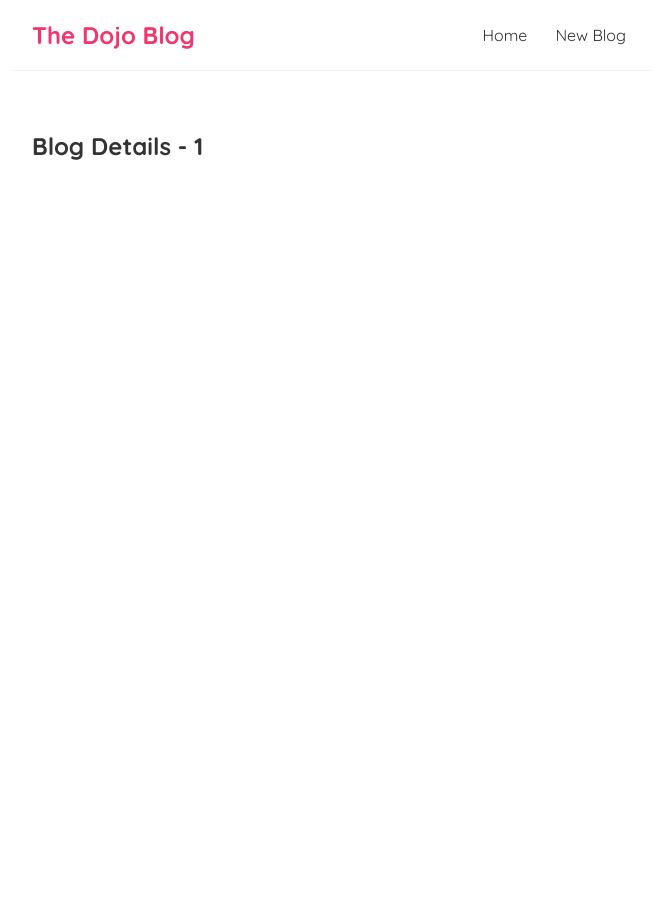
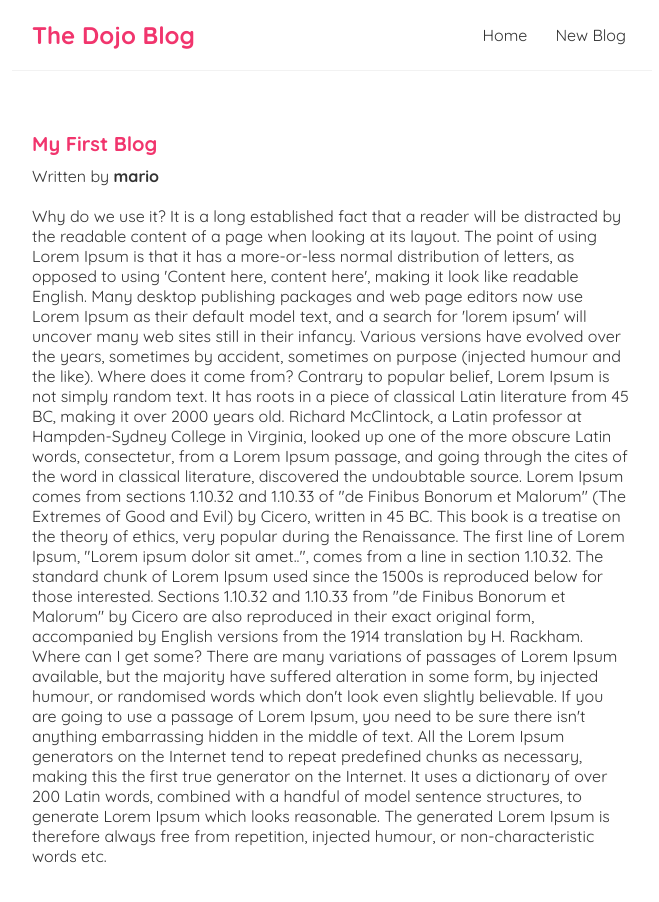
Before and after one commit to liedsonc/curso-react, a React (Vite) app: page /blogs/1 in a window 1280 px wide. Shown: the top 902 px of the page, without its empty margins (308-967 px from the left). Before the commit the page ends 800 px from the top, so only its background shows below. Built offline with nearby package versions, Linux system fonts and the light colour scheme; data requests are answered from the project's data file.

Commit message:
#26 reusing custom hooks

```diff
--- a/src/BlogDetails.jsx
+++ b/src/BlogDetails.jsx
@@ -1,11 +1,20 @@
 import { useParams } from "react-router-dom";
+import useFetch from "./useFetch";
 
 const BlogDetails = () => {
     const{ id } = useParams();
-
+    const {data: blog, error, isLoading } = useFetch('http://localhost:8000/blogs/' + id);
     return (
         <div className="blog-details">
-            <h2>Blog Details - {id}</h2>
+                {isLoading && <div>Loading...</div>}
+                {error && <div>{error}</div>}
+                {blog && (
+                    <article>
+                        <h2>{blog.title}</h2>
+                        <p>Written by <span >{blog.author}</span></p>
+                        <div>{blog.body}</div>
+                    </article>
+                )}
         </div>
      );
 }
--- a/src/index.css
+++ b/src/index.css
@@ -48,3 +48,18 @@
 }.blog-preview a {
   text-decoration: none;
 }
+
+/* I tougth that the autor name would be better (visualy) like this */
+span{
+  font-weight: bold;
+}
+
+/* blog details page */
+.blog-details h2 {
+  font-size: 20px;
+  color: #f1356d;
+  margin-bottom: 10px;
+}
+.blog-details div {
+  margin: 20px 0;
+}
```
